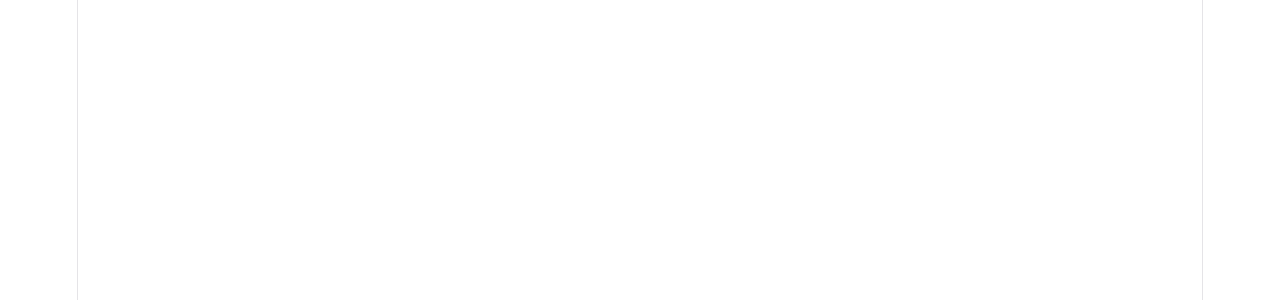
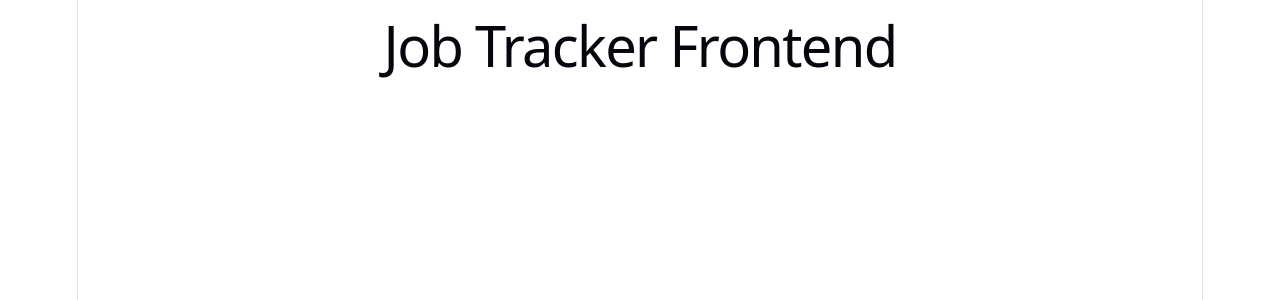
Before and after one commit to Shivani2810/JobTracker, a React app in the folder Frontend/: page / in a window 1280 px wide. Shown: the top 300 px of the page. Built offline with nearby package versions, Linux system fonts and the light colour scheme; the HTML template or start-up script is replaced by a standard one.

Commit message:
Initialize App component with basic placeholder UI

```diff
--- a/Frontend/src/App.jsx
+++ b/Frontend/src/App.jsx
@@ -1,16 +1,5 @@
-import { useState } from 'react'
-
-import './App.css'
-
 function App() {
-
-
-  return (
-
-      <div>
-
-      </div>
-  )
+  return <h1>Job Tracker Frontend</h1>;
 }
 
-export default App
+export default App;
```
